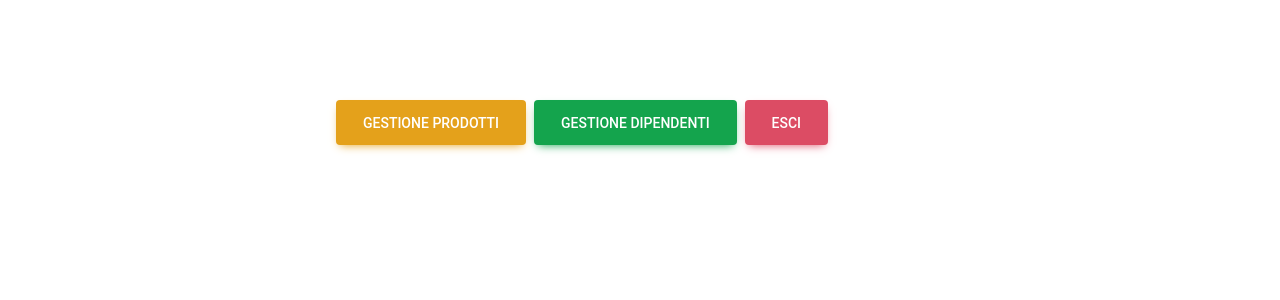
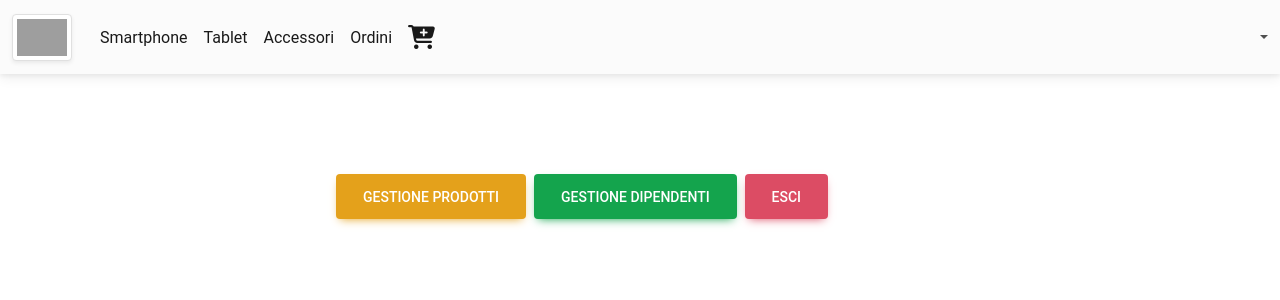
Before and after one commit to andrewb1991/capstone_project_fe, a React (Create React App) app: page /homeemployee in a window 1280 px wide. Shown: the top 300 px of the page. Built offline with nearby package versions, Linux system fonts and the light colour scheme; grey boxes are pictures that could not be loaded.

Commit message:
manca patch e carrello

```diff
--- /dev/null
+++ b/src/utils/useSessionHookEmpl.js
@@ -0,0 +1,16 @@
+import React, {useEffect, useState} from 'react'
+import jwtDecode from 'jwt-decode'
+const useSessionHookEmpl = () => {
+    const [useSession, setUseSession] = useState(null)
+
+    useEffect(()=>{
+    const employee = JSON.parse(localStorage.getItem("emplCode"))
+    if(employee){
+    setUseSession(employee)
+    }
+    }, [])
+
+  return useSession
+}
+
+export default useSessionHookEmpl
--- a/src/views/Home.js
+++ b/src/views/Home.js
@@ -18,6 +18,7 @@ import {
 } from "mdb-react-ui-kit";
 import jwt_decode from "jwt-decode";
 import useSessionHook from "../utils/useSessionHook";
+import useSessionHookEmpl from "../utils/useSessionHookEmpl";
 import jwtDecode from "jwt-decode";
 
 const Login = () => {
@@ -30,7 +31,8 @@ const Login = () => {
   const navigate = useNavigate();
   const user = useSessionHook()
   console.log(user)
-
+  const employee = useSessionHookEmpl()
+console.log(employee)
 
 
   const handleChange = useCallback((value) => {
@@ -94,6 +96,7 @@ const Login = () => {
   .then((response)=>{
   if(response.status === 200){
     localStorage.setItem("emplCode", JSON.stringify(jwtDecode(response.data)));
+    console.log(response.data)
     alert("Login Employee")
     navigate("/homeemployee")
   }
@@ -325,29 +328,3 @@ const Login = () => {
 };
 
 export default Login;
-
-// import {useState} from "react";
-
-// export const FormComponent = ()=>{
-
-//     const submit = async (e)=>{
-//         e.preventDefault();
-
-//         let data = new FormData();
-//         data.append('uploadImage', e.target[0].files[0]) //il primo parametro è il name che usereme nel metodo single di multer
-
-//         let res = await fetch("http://localhost:4040/BlogPosts/640f71e3bea275c3f3b27013/author/avatar/", {
-//             method: 'POST',
-//             body: data
-//         }).then(res=>res.json())
-//         console.log("RESPONSE", res);
-//         setSrc(res.upload);
-//         //aggiungere dati al backend
-//     }
-//     return (<form onSubmit={submit} enctype="multipart/form-data">
-//         <input type="file" name="uploadImage" />
-//         <button type="submit">Invia</button>
-
-//         <img src={src} />
-//     </form>)
-// }
--- /dev/null
+++ b/src/views/NavBarEmpl.js
@@ -0,0 +1,118 @@
+import React, { useState } from "react";
+import { useNavigate } from "react-router";
+import {
+  MDBContainer,
+  MDBNavbar,
+  MDBNavbarBrand,
+  MDBNavbarToggler,
+  MDBIcon,
+  MDBNavbarNav,
+  MDBNavbarItem,
+  MDBNavbarLink,
+  MDBBtn,
+  MDBBadge,
+  MDBDropdown,
+  MDBDropdownToggle,
+  MDBDropdownMenu,
+  MDBDropdownItem,
+  MDBCollapse,
+} from "mdb-react-ui-kit";
+import axios from "axios";
+import useSessionHookEmpl from "../utils/useSessionHookEmpl";
+export default function App({ size }) {
+  const [showBasic, setShowBasic] = useState(false);
+  const navigate = useNavigate();
+  const employee = useSessionHookEmpl();
+  console.log(employee);
+
+  const navigateHome = async (e) => {
+    return navigate("/home");
+  };
+
+  const handleClickHome = async (e) => {
+    alert("Sei sicuro di voler tornare alla pagina iniziale?");
+    if (alert === true) {
+      navigate("");
+    }
+  };
+
+  return (
+    <MDBNavbar expand="lg" light bgColor="light" className="sticky-top">
+      <MDBContainer fluid>
+        <MDBNavbarBrand>
+          {/* <a href="/"> */}{" "}
+          <img
+            onClick={handleClickHome}
+            className="img-thumbnail"
+            width={60}
+            height={80}
+            src="https://res.cloudinary.com/dpb7beo1e/image/upload/v1681290732/logo_transparent_background_rjoa2g.png"
+          ></img>
+          {/* </a> */}
+        </MDBNavbarBrand>
+
+        <MDBNavbarToggler
+          aria-controls="navbarSupportedContent"
+          aria-expanded="false"
+          aria-label="Toggle navigation"
+          onClick={() => setShowBasic(!showBasic)}
+        >
+          <MDBIcon icon="bars" fas />
+        </MDBNavbarToggler>
+
+        <MDBCollapse navbar show={showBasic}>
+          <MDBNavbarNav className="mr-auto mb-2 mb-lg-0">
+            <MDBNavbarItem>
+              <MDBNavbarLink active aria-current="page" href="#">
+                Smartphone
+              </MDBNavbarLink>
+            </MDBNavbarItem>
+            <MDBNavbarItem>
+              <MDBNavbarLink active aria-current="page" href="#">
+                Tablet
+              </MDBNavbarLink>
+            </MDBNavbarItem>
+            <MDBNavbarItem>
+              <MDBNavbarLink active aria-current="page" href="#">
+                Accessori
+              </MDBNavbarLink>
+            </MDBNavbarItem>
+            <MDBNavbarItem>
+              <MDBNavbarLink active aria-current="page" href="#">
+                Ordini
+              </MDBNavbarLink>
+            </MDBNavbarItem>
+            <MDBNavbarItem>
+              <MDBNavbarLink className="position-relative d-inline-block" active aria-current="page" href="#">
+                {/* Carrello */}
+                <i className="fa fa-cart-plus fa-xl"/>
+                <MDBBadge className='position-absolute top-0 start-100 translate-middle p-2 bg-danger border border-light rounded-circle' color='danger'>
+        {size}
+      </MDBBadge>
+
+              </MDBNavbarLink>
+            </MDBNavbarItem>
+          </MDBNavbarNav>
+
+          <MDBDropdown>
+            <MDBDropdownToggle tag="a" className="nav-link" role="button">
+              {employee && (
+                <div className="m-2 d-flex flex-row align-content-between">
+                  <div>
+                    {employee.name} {employee.surname}
+                  </div>
+                </div>
+              )}
+            </MDBDropdownToggle>
+            <MDBDropdownMenu>
+              <MDBDropdownItem link>Visualizza Account</MDBDropdownItem>
+              <MDBDropdownItem link href="/">
+                Esci
+              </MDBDropdownItem>
+            </MDBDropdownMenu>
+          </MDBDropdown>
+        </MDBCollapse>
+      </MDBContainer>
+    </MDBNavbar>
+  );
+}
--- a/src/views/employees/HomeEmployee.js
+++ b/src/views/employees/HomeEmployee.js
@@ -16,8 +16,12 @@ import {
   MDBTabsPane,
 } from "mdb-react-ui-kit";
 import { FontAwesomeIcon } from "@fortawesome/react-fontawesome";
+import useSessionHookEmpl from "../../utils/useSessionHookEmpl";
+import NavBarEmpl from "../../views/NavBarEmpl"
+const HomeEmployee = () => {
+  const employee = useSessionHookEmpl();
+  console.log(employee);
 
-const HomeEmployee = () => {
       const navigate = useNavigate();
       const handleEmployesPage = () =>{
         navigate("/manageemployess")
@@ -31,8 +35,21 @@ const HomeEmployee = () => {
 
 
   return (
-    <div className="w-100 h-100 mt-5 d-flex align-content-center">
+
+    <><NavBarEmpl /><div className="w-100 h-100 mt-5 d-flex align-content-center">
+      {employee && (
+        <div className="m-2 d-flex flex-row align-content-between">
+          {employee && (
+            <div className="m-2 d-flex flex-row align-content-between">
+              <h1>
+                Ciao, {employee.name} {employee.surname}
+              </h1>
+            </div>
+          )}
+        </div>
+      )}
       <MDBContainer className="my-5 d-flex w-50">
+
         <MDBBtn onClick={handleProductPage} className='m-1 btn-lg text-center' color='warning'>
           GESTIONE PRODOTTI
         </MDBBtn>
@@ -43,7 +60,7 @@ const HomeEmployee = () => {
           ESCI
         </MDBBtn>
       </MDBContainer>
-    </div>
+    </div></>
   );
 };
 
--- a/src/views/products/ManageProductsList.js
+++ b/src/views/products/ManageProductsList.js
@@ -38,14 +38,15 @@ const ManageProductsList = () => {
   const handleBackPage = () => {
     navigate("/homeemployee");
   };
-  const toggleShowEdit = (_id) => {
+  const toggleShowEdit = () => {
     setBasicModal(!basicModal);
   }
 
-  const editSubmit = (_id, e) => {
+  const editSubmit = (_id) => {
     confirmAlert({
       title: `Modifica`,
-      message: `Vuoi modificare il prodotto ${_id}?`,
+      message: `Vuoi modificare il prodotto ${_id})`,
+      className: "text-primary",
       buttons: [
         {
           label: 'Yes',
@@ -56,12 +57,12 @@ const ManageProductsList = () => {
           onClick: () => alert('Click No')
         }
       ]
-    })
-  }
+    });    }
 
 
 
-  const editProduct = async (_id, e) => {
+
+  const editProduct = async (_id) => {
 
     const editProduct = {
       product: newProductFrom.product,
@@ -70,9 +71,8 @@ const ManageProductsList = () => {
       price: newProductFrom.price,
       description: newProductFrom.description,
     };
-    e.preventDefault();
     await axios
-      .put(`http://localhost:7070/allproducts/${_id}`, editProduct)
+      .patch(`http://localhost:7070/allproducts/${_id}`, editProduct)
       .then((response) => {
         if (response.status === 200) {
           window.confirm(`Modificare il prodotto ${_id}`);
@@ -127,7 +127,7 @@ const ManageProductsList = () => {
     e.preventDefault()
     confirmAlert({
       title: `Elimina`,
-      message: 'Vuoi eliminare il prodotto?',
+      message: `Vuoi eliminare il prodotto ${_id}?`,
       className: "text-primary",
       buttons: [
         {
@@ -297,7 +297,7 @@ const ManageProductsList = () => {
                       <p className="fw-normal mb-1">{product.price} €</p>
                     </td>
                     <td>
-                      <MDBBtn onClick={toggleShowEdit} color="primary" rounded size="sm">
+                      <MDBBtn onClick={editSubmit} color="primary" rounded size="sm">
                         <i class="fa-solid fa-pen-to-square fa-xl"></i>
                       </MDBBtn>
                     </td>
@@ -377,10 +377,10 @@ const ManageProductsList = () => {
               </form></MDBModalBody>
 
             <MDBModalFooter>
-              <MDBBtn color='secondary' onClick={toggleShowEdit}>
+              <MDBBtn color='secondary'>
                 Close
               </MDBBtn>
-              <MDBBtn>Save changes</MDBBtn>
+              <MDBBtn onClick={(e)=> editProduct(product._id)}>Save changes</MDBBtn>
             </MDBModalFooter>
           </MDBModalContent>
         </MDBModalDialog>
--- a/src/views/products/SingleProduct.js
+++ b/src/views/products/SingleProduct.js
@@ -45,8 +45,9 @@ export const SingleProduct = (props,item, handleClick) => {
             ></div>
           </div>
         </MDBRipple>
+        <MDBBtn onClick={()=>handleClick(item)} color='warning'>Aggiungi <i class="fa-solid fa-cart-shopping fa-xl"></i></MDBBtn>
+
       </MDBCard>
-      <MDBBtn onClick={()=>handleClick(item)} color='warning'>Aggiungi <i class="fa-solid fa-cart-shopping fa-xl"></i></MDBBtn>
 
     </MDBCol>
   );
```
Lines whose indentation alone changed are shown as unchanged.
